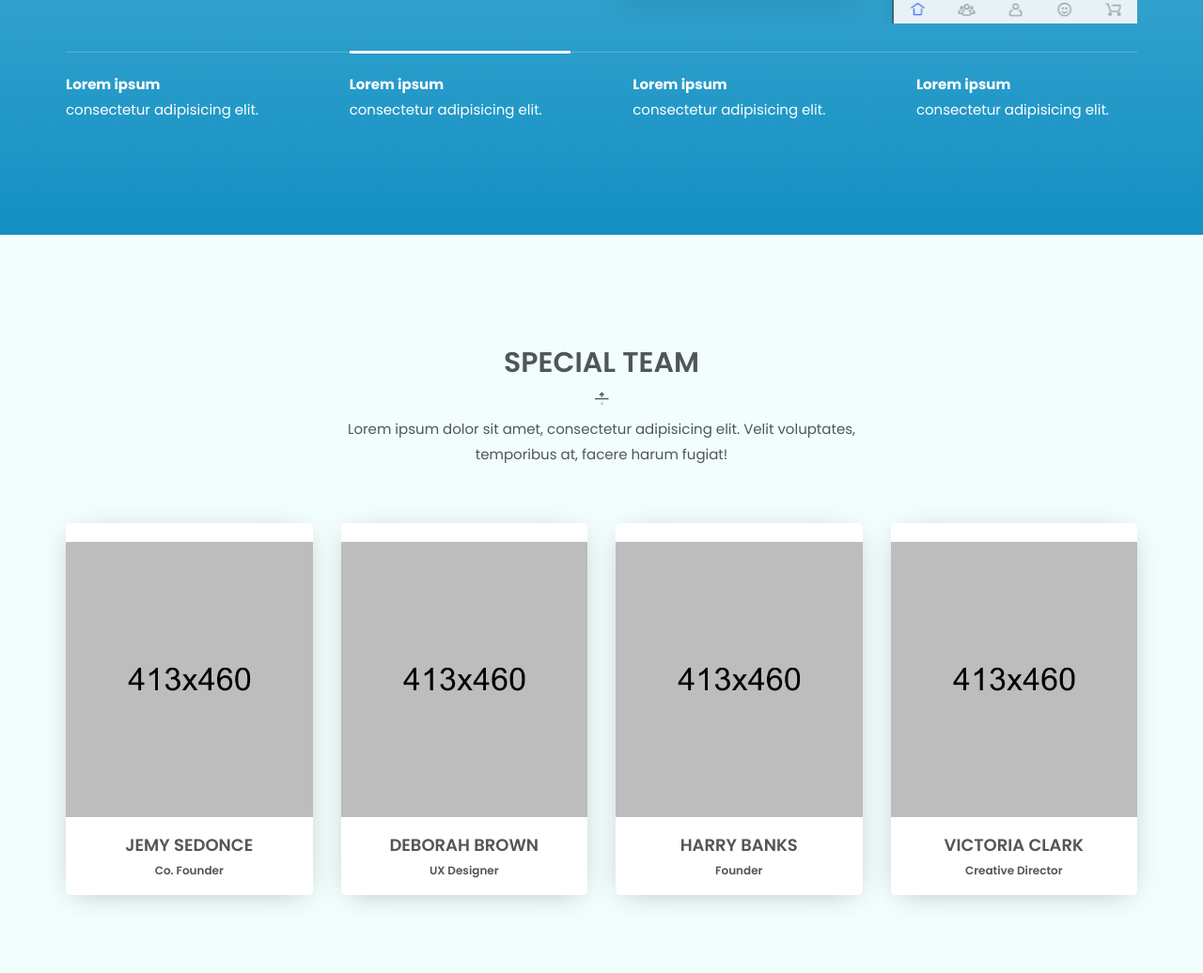
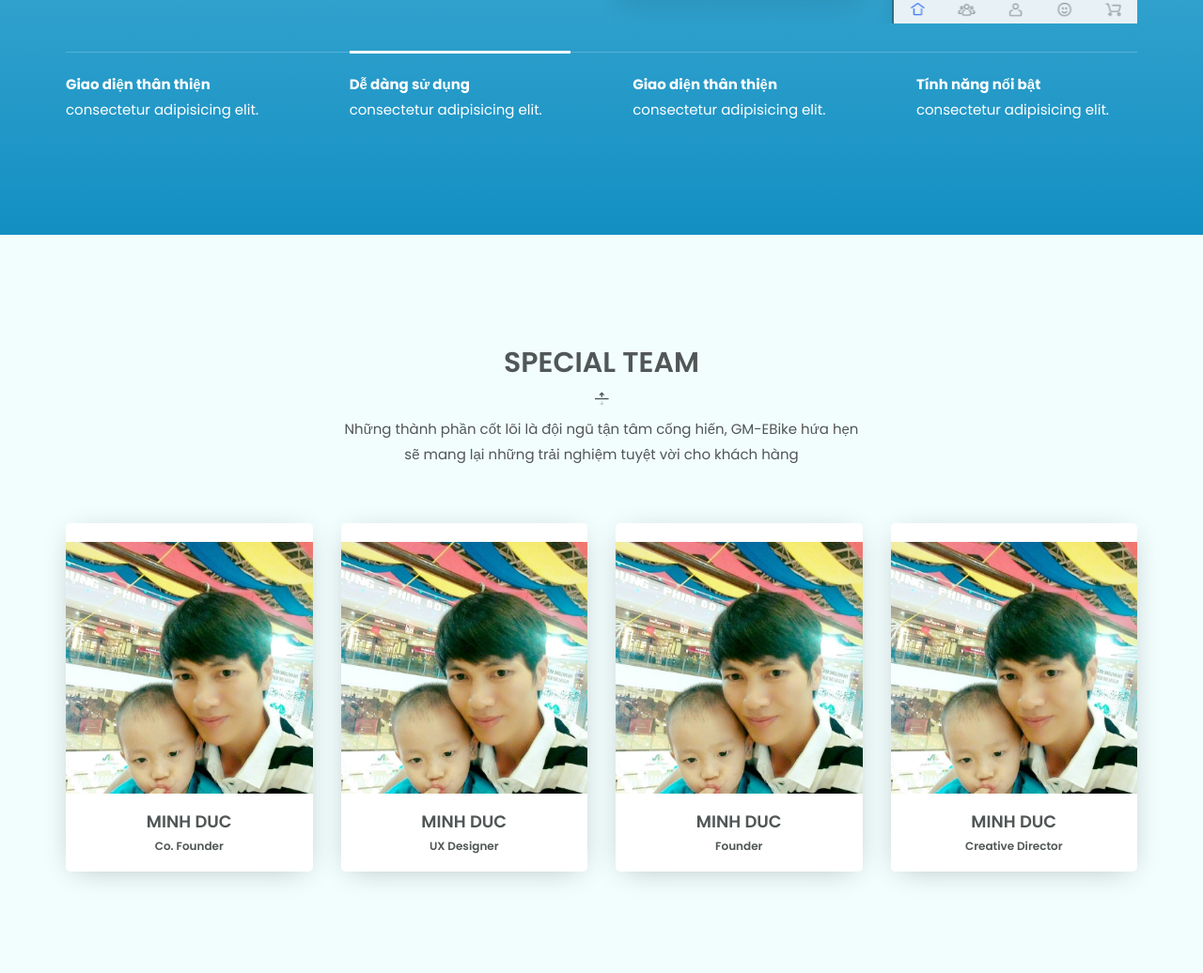
Before and after one commit to GMEBike/Supported, a plain HTML site: page index.html in a window 1280 px wide. Shown: the part 2002-3038 px from the top of the page at 94% size. Drawn offline with Linux system fonts and the light colour scheme.

Commit message:
add layout

```diff
--- a/index.html
+++ b/index.html
@@ -153,7 +153,7 @@
                                 <div class="v-center">
                                     <div class="col-xs-12 col-md-6">
                                         <div class="caption-title" data-animation="animated fadeInUp">
-                                            <h2>Easy to build</h2>
+                                            <h2>Giao diện thân thiện</h2>
                                         </div>
                                         <div class="caption-desc" data-animation="animated fadeInUp">
                                             <p>Lorem ipsum dolor sit amet, consectetur adipisicing elit, sed do eiusmod tempor incididunt ut labore et dolore magna aliqua. Ut enim ad minim veniam, quis nostrud exercitation ullamco laboris nisi ut aliquip ex ea commodo consequat. Duis aute</p>
@@ -178,7 +178,7 @@
                                 <div class="v-center">
                                     <div class="col-xs-12 col-md-6">
                                         <div class="caption-title" data-animation="animated fadeInUp">
-                                            <h2>Easy to use</h2>
+                                            <h2>Dễ dàng sử dụng</h2>
                                         </div>
                                         <div class="caption-desc" data-animation="animated fadeInUp">
                                             <p>Lorem ipsum dolor sit amet, consectetur adipisicing elit, sed do eiusmod tempor incididunt ut labore et dolore magna aliqua. Ut enim ad minim veniam, quis nostrud exercitation ullamco laboris nisi ut aliquip ex ea commodo consequat. Duis aute</p>
@@ -203,7 +203,7 @@
                                 <div class="v-center">
                                     <div class="col-xs-12 col-md-6">
                                         <div class="caption-title" data-animation="animated fadeInUp">
-                                            <h2>Easy to customize</h2>
+                                            <h2>Màu sắc trang nhã</h2>
                                         </div>
                                         <div class="caption-desc" data-animation="animated fadeInUp">
                                             <p>Lorem ipsum dolor sit amet, consectetur adipisicing elit, sed do eiusmod tempor incididunt ut labore et dolore magna aliqua. Ut enim ad minim veniam, quis nostrud exercitation ullamco laboris nisi ut aliquip ex ea commodo consequat. Duis aute</p>
@@ -228,7 +228,7 @@
                                 <div class="v-center">
                                     <div class="col-xs-12 col-md-6">
                                         <div class="caption-title" data-animation="animated fadeInUp">
-                                            <h2>Awesome design</h2>
+                                            <h2>Tính năng nổi bật</h2>
                                         </div>
                                         <div class="caption-desc" data-animation="animated fadeInUp">
                                             <p>Lorem ipsum dolor sit amet, consectetur adipisicing elit, sed do eiusmod tempor incididunt ut labore et dolore magna aliqua. Ut enim ad minim veniam, quis nostrud exercitation ullamco laboris nisi ut aliquip ex ea commodo consequat. Duis aute</p>
@@ -253,16 +253,16 @@
                         <!-- Indicators -->
                         <ol class="carousel-indicators caption-indector">
                             <li data-target="#caption_slide" data-slide-to="0" class="active">
-                                <strong>Lorem ipsum </strong>consectetur adipisicing elit.
+                                <strong>Giao diện thân thiện </strong>consectetur adipisicing elit.
                             </li>
                             <li data-target="#caption_slide" data-slide-to="1">
-                                <strong>Lorem ipsum </strong>consectetur adipisicing elit.
+                                <strong>Dễ dàng sử dụng </strong>consectetur adipisicing elit.
                             </li>
                             <li data-target="#caption_slide" data-slide-to="2">
-                                <strong>Lorem ipsum </strong>consectetur adipisicing elit.
+                                <strong>Giao diện thân thiện </strong>consectetur adipisicing elit.
                             </li>
                             <li data-target="#caption_slide" data-slide-to="3">
-                                <strong>Lorem ipsum </strong>consectetur adipisicing elit.
+                                <strong>Tính năng nổi bật </strong>consectetur adipisicing elit.
                             </li>
                         </ol>
                     </div>
@@ -417,7 +417,7 @@
                 <div class="col-xs-12 col-sm-6 col-sm-offset-3 text-center">
                     <div class="page-title">
                         <h2>Special team</h2>
-                        <p>Lorem ipsum dolor sit amet, consectetur adipisicing elit. Velit voluptates, temporibus at, facere harum fugiat!</p>
+                        <p>Những thành phần cốt lõi là đội ngũ tận tâm cống hiến, GM-EBike hứa hẹn sẽ mang lại những trải nghiệm tuyệt vời cho khách hàng</p>
                     </div>
                 </div>
             </div>
@@ -425,9 +425,9 @@
                 <div class="col-xs-12 col-sm-6 col-md-3">
                     <div class="single-team">
                         <div class="team-photo">
-                            <img src="images/team-section-1.png" alt="">
+                            <img src="images/team-1.jpg" alt="">
                         </div>
-                        <h4>JEMY SEDONCE</h4>
+                        <h4>MINH DUC</h4>
                         <h6>Co. Founder</h6>
                         <ul class="social-menu">
                             <li><a href="#"><i class="ti-facebook"></i></a></li>
@@ -440,9 +440,9 @@
                 <div class="col-xs-12 col-sm-6 col-md-3">
                     <div class="single-team">
                         <div class="team-photo">
-                            <img src="images/team-section-2.png" alt="">
+                            <img src="images/team-1.jpg" alt="">
                         </div>
-                        <h4>DEBORAH BROWN</h4>
+                        <h4>MINH DUC</h4>
                         <h6>UX Designer</h6>
                         <ul class="social-menu">
                             <li><a href="#"><i class="ti-facebook"></i></a></li>
@@ -455,9 +455,9 @@
                 <div class="col-xs-12 col-sm-6 col-md-3">
                     <div class="single-team">
                         <div class="team-photo">
-                            <img src="images/team-section-3.png" alt="">
+                            <img src="images/team-1.jpg" alt="">
                         </div>
-                        <h4>HARRY BANKS</h4>
+                        <h4>MINH DUC</h4>
                         <h6>Founder</h6>
                         <ul class="social-menu">
                             <li><a href="#"><i class="ti-facebook"></i></a></li>
@@ -470,9 +470,9 @@
                 <div class="col-xs-12 col-sm-6 col-md-3">
                     <div class="single-team">
                         <div class="team-photo">
-                            <img src="images/team-section-4.png" alt="">
+                            <img src="images/team-1.jpg" alt="">
                         </div>
-                        <h4>VICTORIA CLARK</h4>
+                        <h4>MINH DUC</h4>
                         <h6>Creative Director</h6>
                         <ul class="social-menu">
                             <li><a href="#"><i class="ti-facebook"></i></a></li>
```
Also changed, not shown: images/team-1.jpg (added), 1 other file.
